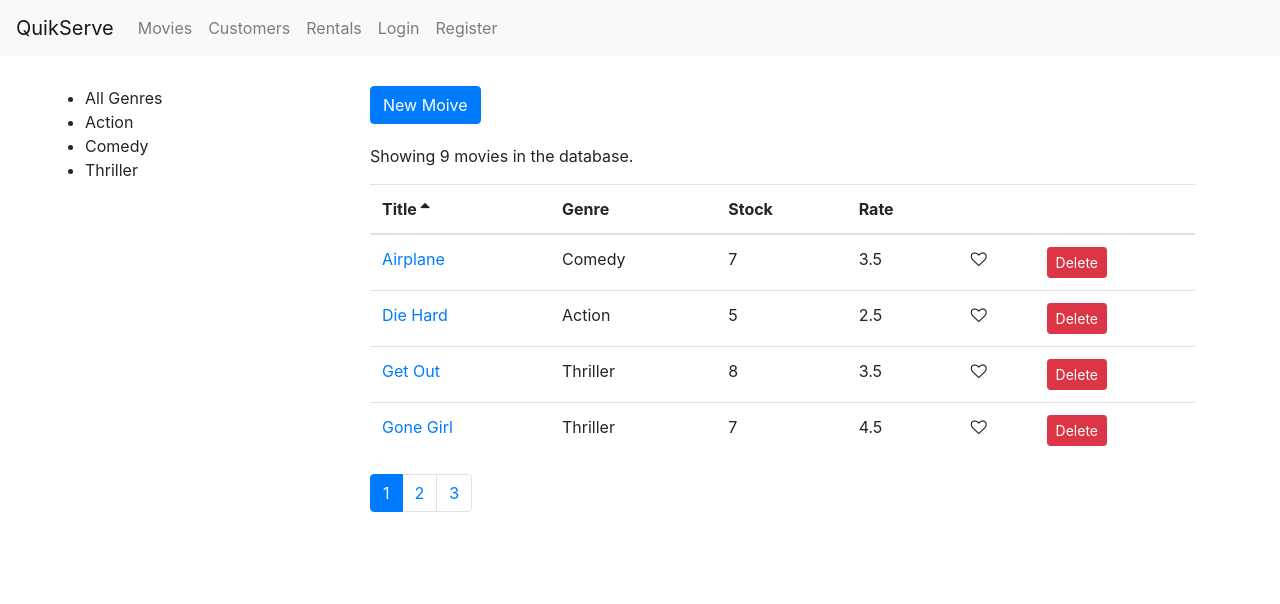
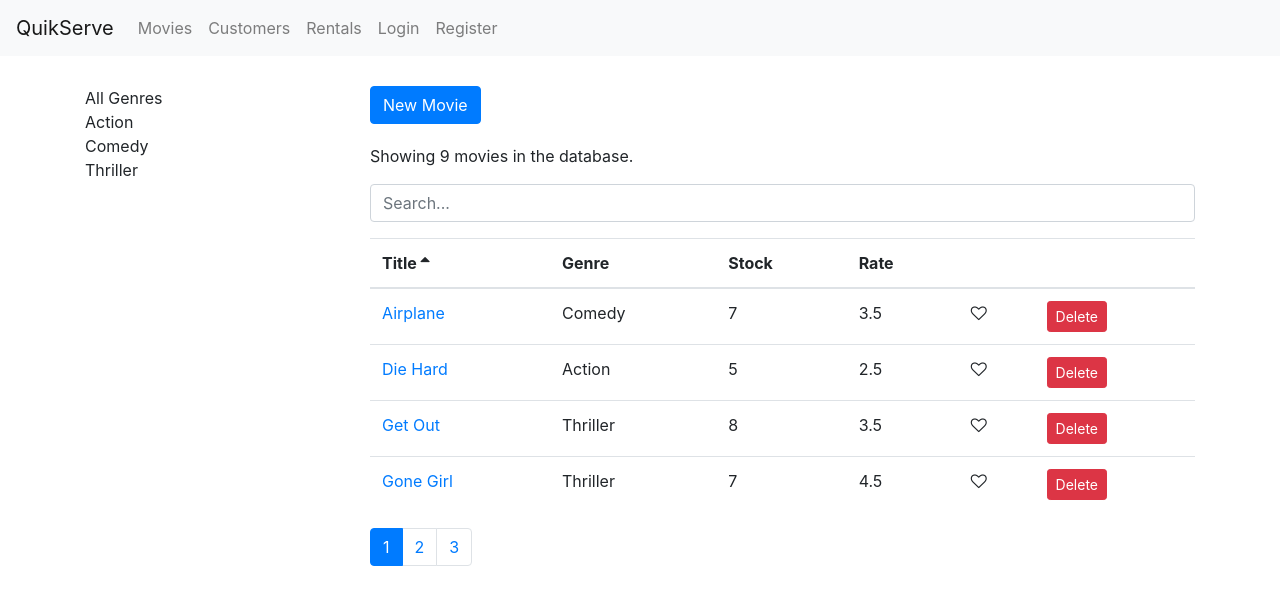
Before and after one commit to terryberlin/vidly, a React (Create React App) app: page / in a window 1280 px wide. Shown: the top 604 px of the page. Built offline with nearby package versions, Linux system fonts and the light colour scheme.

Commit message:
Chapter 25

```diff
--- a/src/components/movies.jsx
+++ b/src/components/movies.jsx
@@ -3,32 +3,37 @@
 import MoviesTable from "./moviesTable";
 import ListGroup from "./common/listGroup";
 import Pagination from "./common/pagination";
-import { getMovies } from "../services/fakeMovieService";
+import { getMovies, deleteMovie } from "../services/fakeMovieService";
 import { getGenres } from "../services/fakeGenreService";
 import { paginate } from "../utils/paginate";
 import _ from "lodash";
+import SearchBox from "./searchBox";
 
 class Movies extends Component {
   state = {
+    movies: [],
     genres: [],
-    movies: [],
     currentPage: 1,
     pageSize: 4,
+    searchQuery: "",
+    selectedGenre: null,
     sortColumn: { path: "title", order: "asc" }
   };
 
   componentDidMount() {
     const genres = [{ _id: "", name: "All Genres" }, ...getGenres()];
+
     this.setState({ movies: getMovies(), genres });
   }
+
   handleDelete = movie => {
-    //console.log(movie);
     const movies = this.state.movies.filter(m => m._id !== movie._id);
     this.setState({ movies });
+
+    deleteMovie(movie._id);
   };
 
   handleLike = movie => {
-    //console.log("Like Clicked", movie);
     const movies = [...this.state.movies];
     const index = movies.indexOf(movie);
     movies[index] = { ...movies[index] };
@@ -37,17 +42,18 @@
   };
 
   handlePageChange = page => {
-    //console.log(page);
     this.setState({ currentPage: page });
   };
 
   handleGenreSelect = genre => {
-    //console.log(genre);
-    this.setState({ selectedGenre: genre, currentPage: 1 });
+    this.setState({ selectedGenre: genre, searchQuery: "", currentPage: 1 });
+  };
+
+  handleSearch = query => {
+    this.setState({ searchQuery: query, selectedGenre: null, currentPage: 1 });
   };
 
   handleSort = sortColumn => {
-    //console.log(path);
     this.setState({ sortColumn });
   };
 
@@ -57,15 +63,20 @@
       currentPage,
       sortColumn,
       selectedGenre,
+      searchQuery,
       movies: allMovies
     } = this.state;
 
-    const filtered =
-      selectedGenre && selectedGenre._id
-        ? allMovies.filter(m => m.genre._id === selectedGenre._id)
-        : allMovies;
+    let filtered = allMovies;
+    if (searchQuery)
+      filtered = allMovies.filter(m =>
+        m.title.toLowerCase().startsWith(searchQuery.toLowerCase())
+      );
+    else if (selectedGenre && selectedGenre._id)
+      filtered = allMovies.filter(m => m.genre._id === selectedGenre._id);
 
     const sorted = _.orderBy(filtered, [sortColumn.path], [sortColumn.order]);
+
     const movies = paginate(sorted, currentPage, pageSize);
 
     return { totalCount: filtered.length, data: movies };
@@ -73,7 +84,7 @@
 
   render() {
     const { length: count } = this.state.movies;
-    const { pageSize, currentPage, sortColumn } = this.state;
+    const { pageSize, currentPage, sortColumn, searchQuery } = this.state;
 
     if (count === 0) return <p>There are no movies in the database.</p>;
 
@@ -94,11 +105,10 @@
             className="btn btn-primary"
             style={{ marginBottom: 20 }}
           >
-            New Moive
+            New Movie
           </Link>
-
           <p>Showing {totalCount} movies in the database.</p>
-
+          <SearchBox value={searchQuery} onChange={this.handleSearch} />
           <MoviesTable
             movies={movies}
             sortColumn={sortColumn}
@@ -106,7 +116,6 @@
             onDelete={this.handleDelete}
             onSort={this.handleSort}
           />
-
           <Pagination
             itemsCount={totalCount}
             pageSize={pageSize}
--- /dev/null
+++ b/src/components/searchBox.jsx
@@ -0,0 +1,16 @@
+import React from "react";
+
+const SearchBox = ({ value, onChange }) => {
+  return (
+    <input
+      type="text"
+      name="query"
+      className="form-control my-3"
+      placeholder="Search..."
+      value={value}
+      onChange={e => onChange(e.currentTarget.value)}
+    />
+  );
+};
+
+export default SearchBox;
--- a/src/index.css
+++ b/src/index.css
@@ -20,3 +20,11 @@
 .clickable {
   cursor: pointer;
 }
+
+.ul {
+  list-style-type: none;
+}
+
+.list-group {
+  list-style-type: none;
+}
```
Also changed, not shown: src/components/listGroup.jsx (added, +32 -0 lines).
